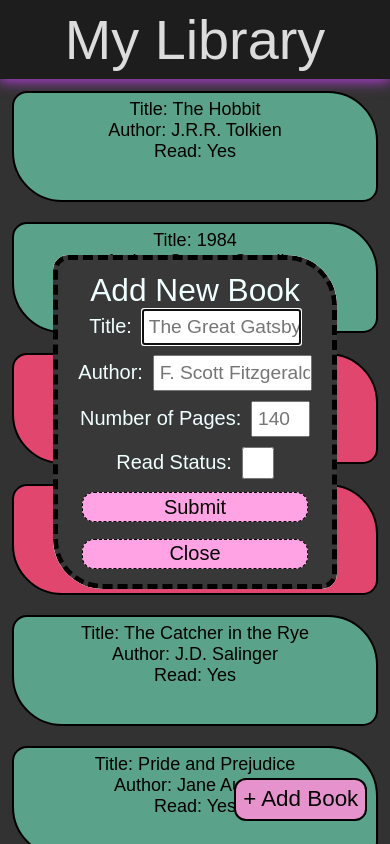
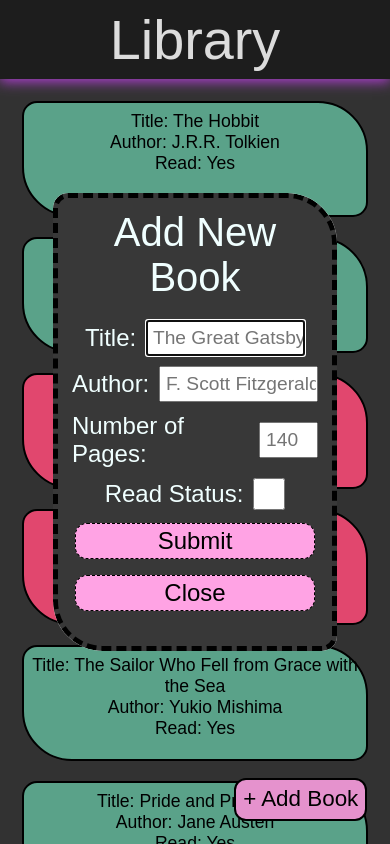
Before and after one commit to loopsc/project-library, a plain HTML site: page index.html in a window 390 px wide. Both pictures are taken after a click on the button "+ Add Book". Shown: the top 844 px of the page. Drawn offline with Linux system fonts and the light colour scheme; a web font is replaced by a local one.

Commit message:
Fixed invisible delete on mobile + responsiveness
Added better text overflow for long title or author.
More changes to add book form responsiveness, text sizes in the form now
follow rem sizes rather than calc based on vw.

```diff
--- a/index.html
+++ b/index.html
@@ -17,12 +17,13 @@
 
 <body>
     <div class="header_banner">
-        <p class="header_title">My Library</p>
+        <p class="header_title">Library</p>
     </div>
 
     <dialog class="new_book_dialog">
         <div class="add_book_container">
-            <p class="heading">Add New Book</p>
+            <p class="form_heading">Add New Book</p>
+            <div class="form_div">
                 <form action="" id="frm_new_book" method="post">
                     <div class="form_line">
                         <label for="form_title" class="">Title:</label>
@@ -48,6 +49,8 @@
                     <button class="btn_close" type="button">Close</button>
                 </form>
             </div>
+
+        </div>
     </dialog>
 
     <div class="card_container">
--- a/script.js
+++ b/script.js
@@ -80,7 +80,7 @@ const book1 = new Book("The Hobbit", "J.R.R. Tolkien", 310, true);
 const book2 = new Book("1984", "George Orwell", 328, true);
 const book3 = new Book("To Kill a Mockingbird", "Harper Lee", 281, false);
 const book4 = new Book("Dune", "Frank Herbert", 412, false);
-const book5 = new Book("The Catcher in the Rye", "J.D. Salinger", 277, true);
+const book5 = new Book("The Sailor Who Fell from Grace with the Sea", "Yukio Mishima", 277, true);
 const book6 = new Book("Pride and Prejudice", "Jane Austen", 432, true);
 const book7 = new Book("Moby-Dick", "Herman Melville", 635, false);
 const book8 = new Book("The Great Gatsby", "F. Scott Fitzgerald", 180, true);
--- a/styles.css
+++ b/styles.css
@@ -16,7 +16,11 @@
 
 @media (max-width: 320px) {
     html {
-        font-size: 10px;
+        font-size: 14px;
+    }
+
+    .card_container {
+        grid-template-columns: repeat(auto-fit, minmax(220px, 1fr));
     }
 }
 
@@ -41,6 +45,7 @@ body {
 .card_container {
     display: grid;
     grid-template-columns: repeat(auto-fit, minmax(300px, 1fr));
+    margin: 10px;
     gap: 20px;
     padding: 12px;
 }
@@ -53,15 +58,16 @@ body {
     border: 2px solid black;
     border-radius: 15px 50px;
     background-color: var(--card-aqua);
-    padding: 6px;
-    height: 95px;
+    padding: 8px;
+    height: 6rem;
     transition: height 0.3s ease, box-shadow 0.3s ease;
+
+    word-wrap: break-word
 }
 
 .card:hover {
     height: 20vh;
     box-shadow: 0 8px 16px rgba(0, 0, 0, 0.2);
-
 }
 
 .card_delete_button {
@@ -95,7 +101,9 @@ body {
 .author,
 .pages,
 .read_status {
-    font-size: large;
+    font-size: 1.1rem;
+    overflow-wrap: break-word;
+    text-align: center;
 }
 
 .btn_add_book {
@@ -132,12 +140,15 @@ body {
     border-radius: 15px 50px;
 }
 
+.form_div {
+    padding: calc(1.2vh + 10px);
+}
+
 form {
     display: flex;
     flex-direction: column;
     gap: 10px;
-    /* font-size:  calc(10px + 2vw); */
-    font-size: clamp(20px, calc(10px + 1vw), 50px);
+    font-size: 1.5rem;
     color: azure;
 }
 
@@ -171,9 +182,8 @@ input[type="checkbox"]:hover {
 
 .btn_submit,
 .btn_close {
-    /* font-size: 24px; */
-    /* font-size: calc(10px + 2vw); */
-    font-size: clamp(20px, calc(10px + 1vw), 50px);
+    font-size: 1.5rem;
+    /* font-size: clamp(20px, calc(10px + 1vw), 50px); */
     padding: calc(2px + 0.2vw);
     margin: 0.2rem;
     background-color: var(--soft-pink);
@@ -190,14 +200,13 @@ input[type="checkbox"]:hover {
     transform: scale(1.1);
 }
 
-.heading {
-    font-size: calc(20px + 3vw);
+.form_heading {
+    font-size: 2.5rem;
     color: azure;
     text-align: center;
 }
 
 .new_book_dialog {
-
     border: none;
     border-radius: 15px 50px;
     justify-self: center;
```
Lines whose indentation alone changed are shown as unchanged.
